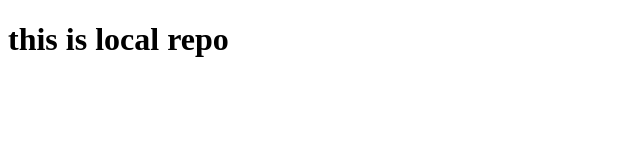
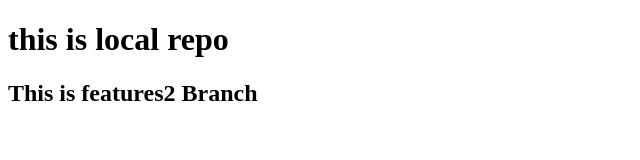
Before and after one commit to purushotampooja/localrepo, a plain HTML site: page index.html in a window 1280 px wide. Shown: the whole page, without its empty margins (0-640 px from the left). Drawn offline with Linux system fonts and the light colour scheme.

Commit message:
new branch features

```diff
--- a/index.html
+++ b/index.html
@@ -5,5 +5,6 @@
 </head>
 <body>
     <h1>this is local repo</h1>
+    <h2>This is features2 Branch</h2>
 </body>
 </html>
```
